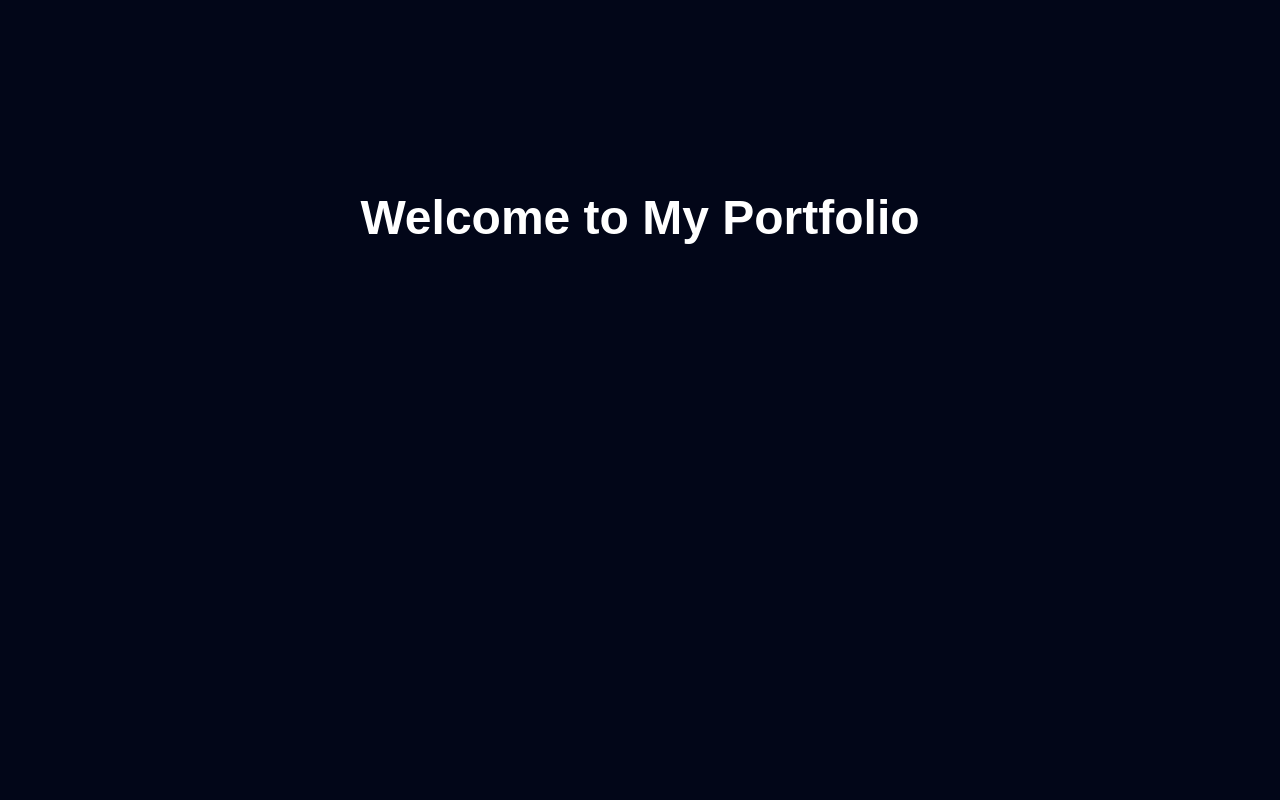
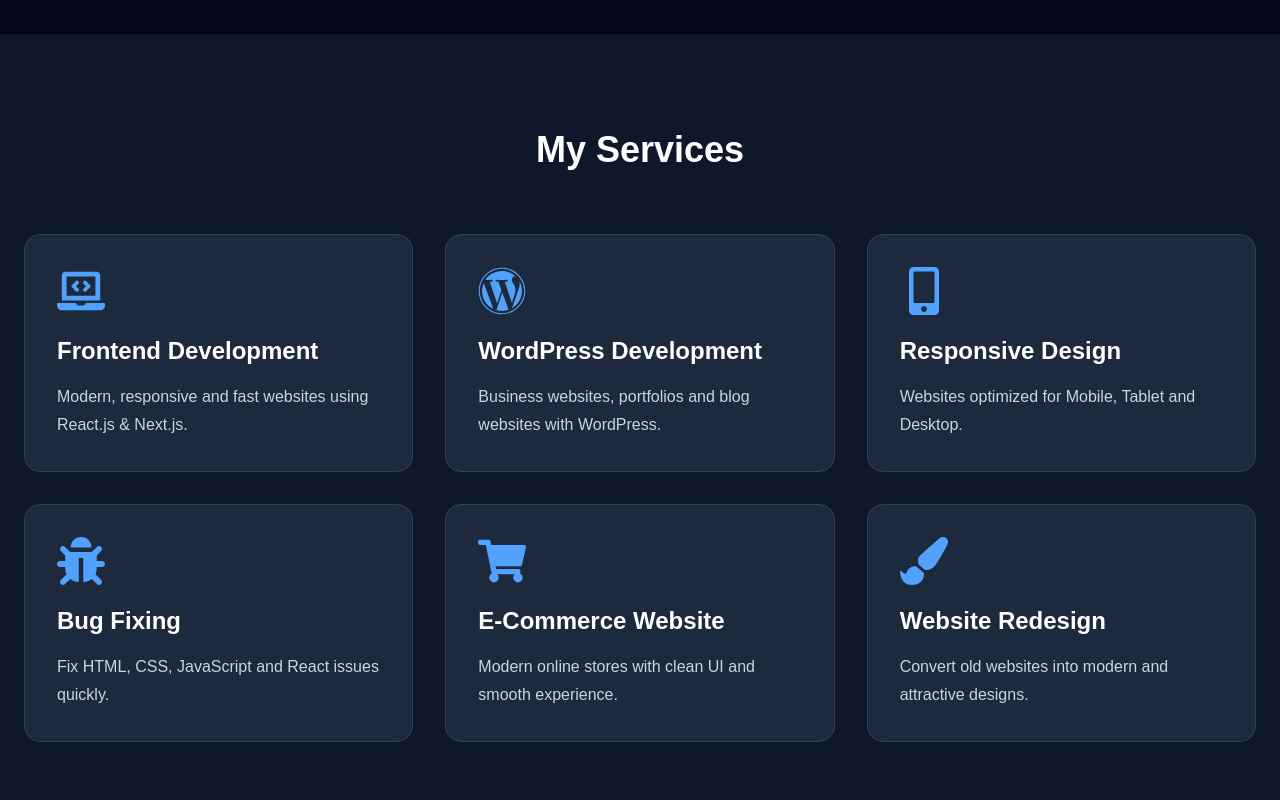
Before and after one commit to anshu05082000-sketch/Anshu-portfolio, a Next.js app: page / in a window 1280 px wide. Shown: the part 2220-3020 px from the top of the page. Built offline with nearby package versions, Linux system fonts and the light colour scheme.

Commit message:
Added Services section

```diff
--- a/app/page.tsx
+++ b/app/page.tsx
@@ -2,6 +2,7 @@ import Navbar from "@/components/Navbar";
 import Hero from "@/components/Hero";
 import About from "@/components/About";
 import Skills from "@/components/Skills";
+import Services from "@/components/Services";
 
 
 
@@ -12,6 +13,8 @@ export default function Home() {
       <Hero />
       <About />
       <Skills />
+      <Services />
+
 
       <main className="pt-20 min-h-screen bg-slate-950 text-white">
         <h1 className="text-5xl font-bold text-center mt-20">
--- /dev/null
+++ b/components/Services.tsx
@@ -0,0 +1,93 @@
+"use client";
+
+import { motion } from "framer-motion";
+import {
+  FaLaptopCode,
+  FaWordpress,
+  FaMobileAlt,
+  FaBug,
+  FaShoppingCart,
+  FaPaintBrush,
+} from "react-icons/fa";
+
+const services = [
+  {
+    title: "Frontend Development",
+    icon: FaLaptopCode,
+    description:
+      "Modern, responsive and fast websites using React.js & Next.js.",
+  },
+  {
+    title: "WordPress Development",
+    icon: FaWordpress,
+    description:
+      "Business websites, portfolios and blog websites with WordPress.",
+  },
+  {
+    title: "Responsive Design",
+    icon: FaMobileAlt,
+    description:
+      "Websites optimized for Mobile, Tablet and Desktop.",
+  },
+  {
+    title: "Bug Fixing",
+    icon: FaBug,
+    description:
+      "Fix HTML, CSS, JavaScript and React issues quickly.",
+  },
+  {
+    title: "E-Commerce Website",
+    icon: FaShoppingCart,
+    description:
+      "Modern online stores with clean UI and smooth experience.",
+  },
+  {
+    title: "Website Redesign",
+    icon: FaPaintBrush,
+    description:
+      "Convert old websites into modern and attractive designs.",
+  },
+];
+
+export default function Services() {
+  return (
+    <section id="services" className="bg-slate-900 py-24 text-white">
+      <div className="max-w-7xl mx-auto px-6">
+
+        <h2 className="text-4xl font-bold text-center mb-16">
+          My Services
+        </h2>
+
+        <div className="grid md:grid-cols-2 lg:grid-cols-3 gap-8">
+
+          {services.map((service, index) => {
+            const Icon = service.icon;
+
+            return (
+              <motion.div
+                key={index}
+                initial={{ opacity: 0, y: 40 }}
+                whileInView={{ opacity: 1, y: 0 }}
+                transition={{ delay: index * 0.15 }}
+                whileHover={{ y: -8 }}
+                className="bg-slate-800 p-8 rounded-2xl border border-slate-700 hover:border-blue-500 transition-all duration-300"
+              >
+                <Icon className="text-5xl text-blue-400 mb-5" />
+
+                <h3 className="text-2xl font-semibold mb-4">
+                  {service.title}
+                </h3>
+
+                <p className="text-slate-300 leading-7">
+                  {service.description}
+                </p>
+              </motion.div>
+            );
+          })}
+
+        </div>
+
+      </div>
+    </section>
+  );
+}
```
